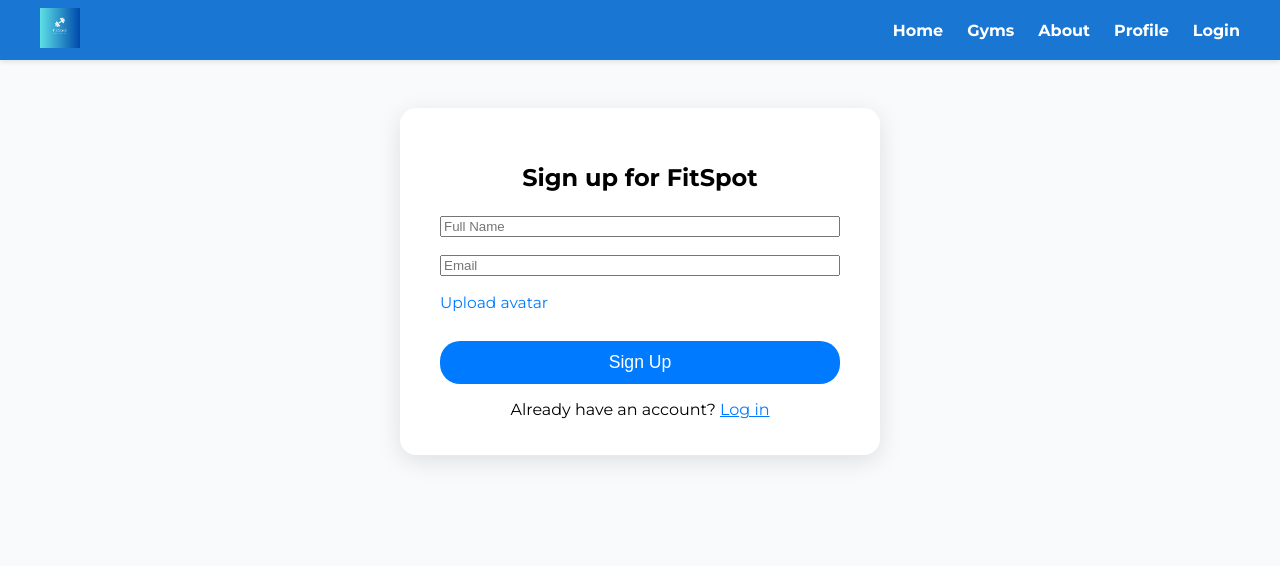
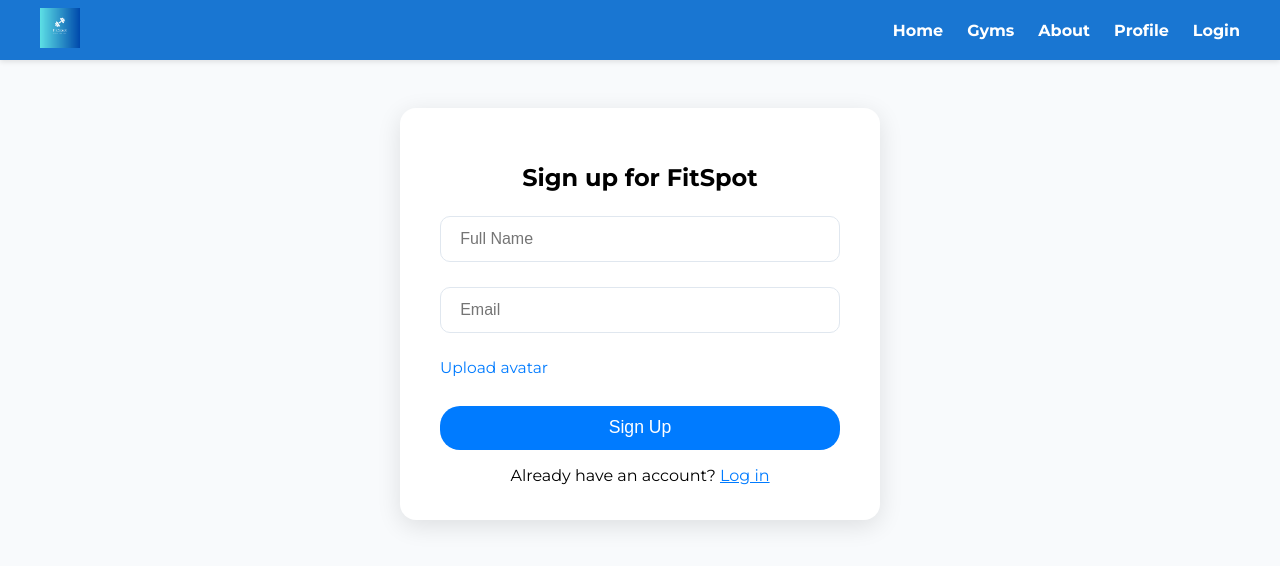
Before and after one commit to StartedtoCodewithAI/FitSpot, a React (Vite) app: page /signup in a window 1280 px wide. Shown: the top 566 px of the page. Built offline with nearby package versions, Linux system fonts and the light colour scheme.

Commit message:
Update Signup.jsx

```diff
--- a/src/pages/Signup.jsx
+++ b/src/pages/Signup.jsx
@@ -1,5 +1,6 @@
 import React, { useState } from "react";
 import { useNavigate, Link } from "react-router-dom";
+import SearchBar from "../components/SearchBar"; // <-- Add this line
 
 export default function Signup() {
   const [form, setForm] = useState({ name: "", email: "", avatar: "" });
@@ -42,7 +43,7 @@ export default function Signup() {
     }}>
       <h2 style={{ textAlign: "center" }}>Sign up for FitSpot</h2>
       <form onSubmit={handleSubmit} style={{ display: "flex", flexDirection: "column", gap: "1.1rem", marginTop: "1.5rem" }}>
-        <input
+        <SearchBar
           type="text"
           name="name"
           value={form.name}
@@ -50,7 +51,7 @@ export default function Signup() {
           placeholder="Full Name"
           required
         />
-        <input
+        <SearchBar
           type="email"
           name="email"
           value={form.email}
```
